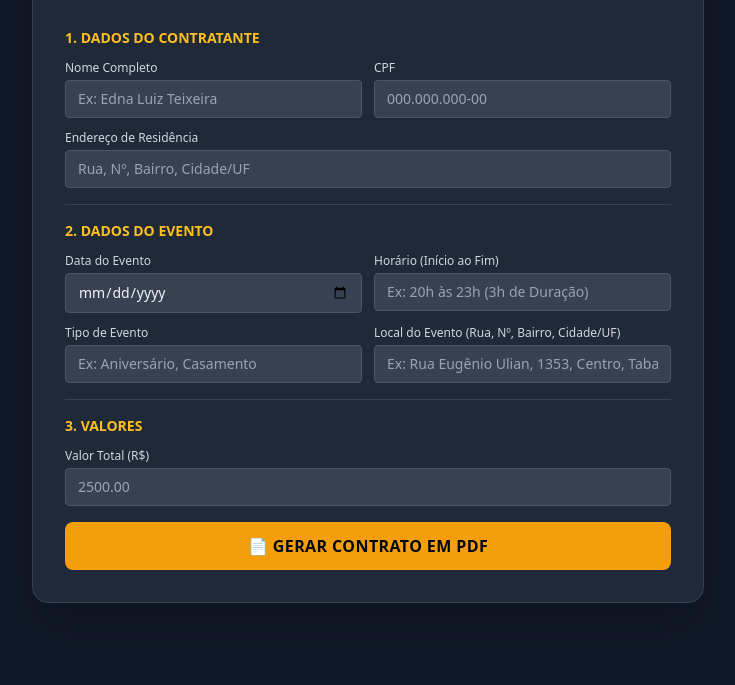
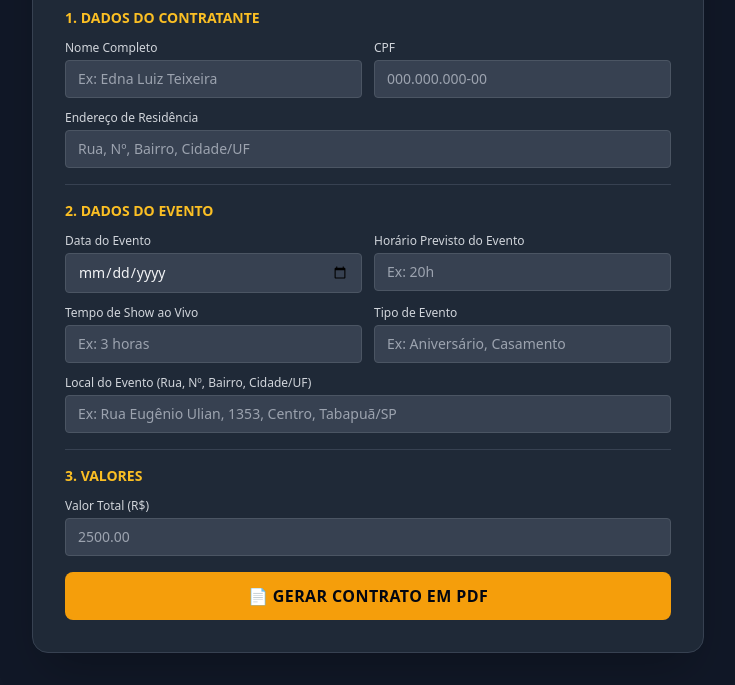
Before and after one commit to LafaieteOficial2025/duovox-contrato, a plain HTML site: page index.html in a window 1280 px wide. Shown: the part 145-830 px from the top of the page, without its empty margins (272-1007 px from the left). Before the commit the page ends 800 px from the top, so only its background shows below. Drawn offline with nearby package versions, Linux system fonts and the light colour scheme.

Commit message:
Update event form fields and labels in index.html

```diff
--- a/index.html
+++ b/index.html
@@ -43,14 +43,18 @@
             <input type="date" id="dataEvento" required class="w-full bg-gray-700 border border-gray-600 rounded px-3 py-2 text-sm focus:outline-none focus:border-amber-500">
           </div>
           <div>
-            <label class="block text-xs text-gray-300 mb-1">Horário (Início ao Fim)</label>
-            <input type="text" id="horarioEvento" required placeholder="Ex: 20h às 23h (3h de Duração)" class="w-full bg-gray-700 border border-gray-600 rounded px-3 py-2 text-sm focus:outline-none focus:border-amber-500">
+            <label class="block text-xs text-gray-300 mb-1">Horário Previsto do Evento</label>
+            <input type="text" id="horarioEvento" required placeholder="Ex: 20h" class="w-full bg-gray-700 border border-gray-600 rounded px-3 py-2 text-sm focus:outline-none focus:border-amber-500">
+          </div>
+          <div>
+            <label class="block text-xs text-gray-300 mb-1">Tempo de Show ao Vivo</label>
+            <input type="text" id="tempoShow" required placeholder="Ex: 3 horas" class="w-full bg-gray-700 border border-gray-600 rounded px-3 py-2 text-sm focus:outline-none focus:border-amber-500">
           </div>
           <div>
             <label class="block text-xs text-gray-300 mb-1">Tipo de Evento</label>
             <input type="text" id="tipoEvento" required placeholder="Ex: Aniversário, Casamento" class="w-full bg-gray-700 border border-gray-600 rounded px-3 py-2 text-sm focus:outline-none focus:border-amber-500">
           </div>
-          <div>
+          <div class="md:col-span-2">
             <label class="block text-xs text-gray-300 mb-1">Local do Evento (Rua, Nº, Bairro, Cidade/UF)</label>
             <input type="text" id="localEvento" required placeholder="Ex: Rua Eugênio Ulian, 1353, Centro, Tabapuã/SP" class="w-full bg-gray-700 border border-gray-600 rounded px-3 py-2 text-sm focus:outline-none focus:border-amber-500">
           </div>
```
